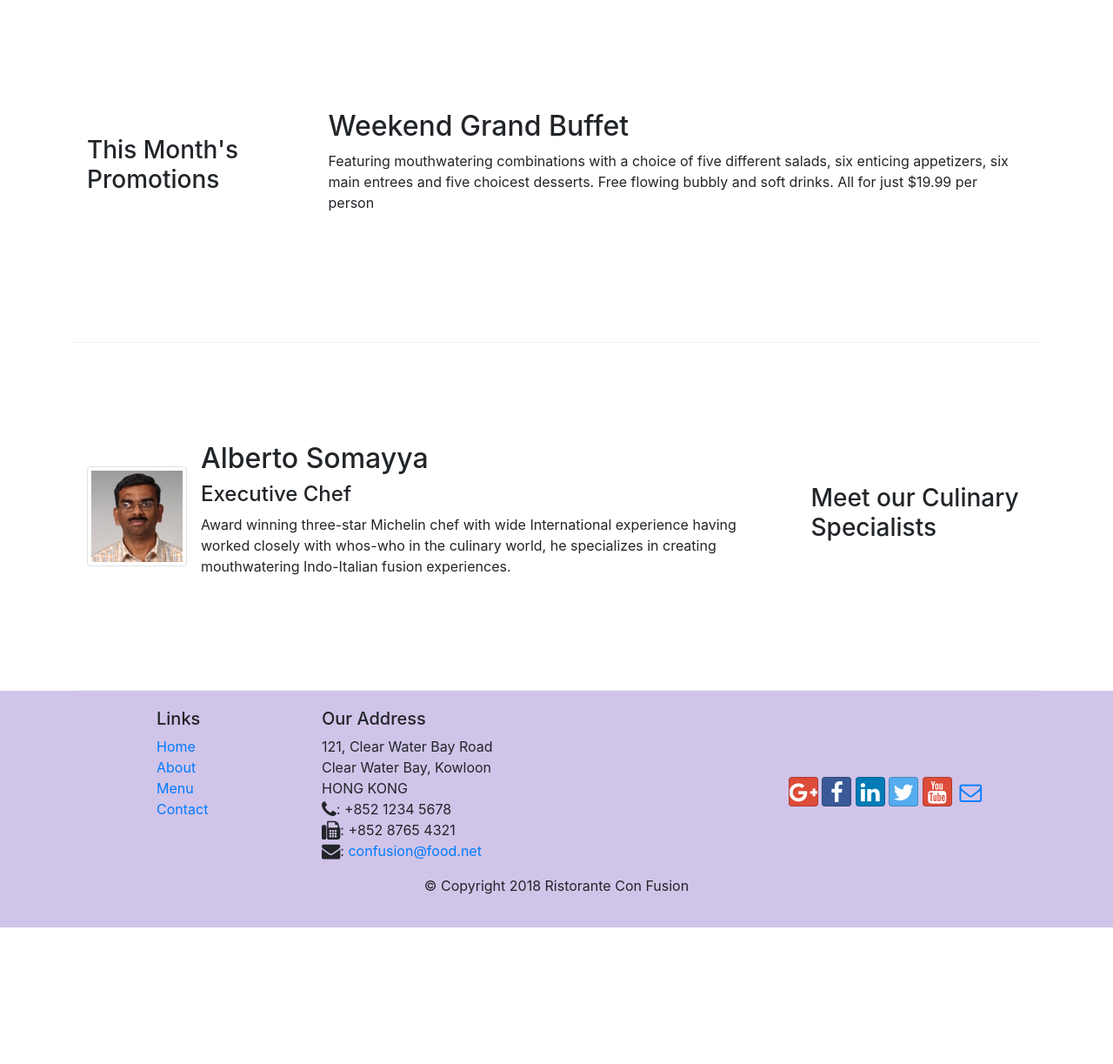
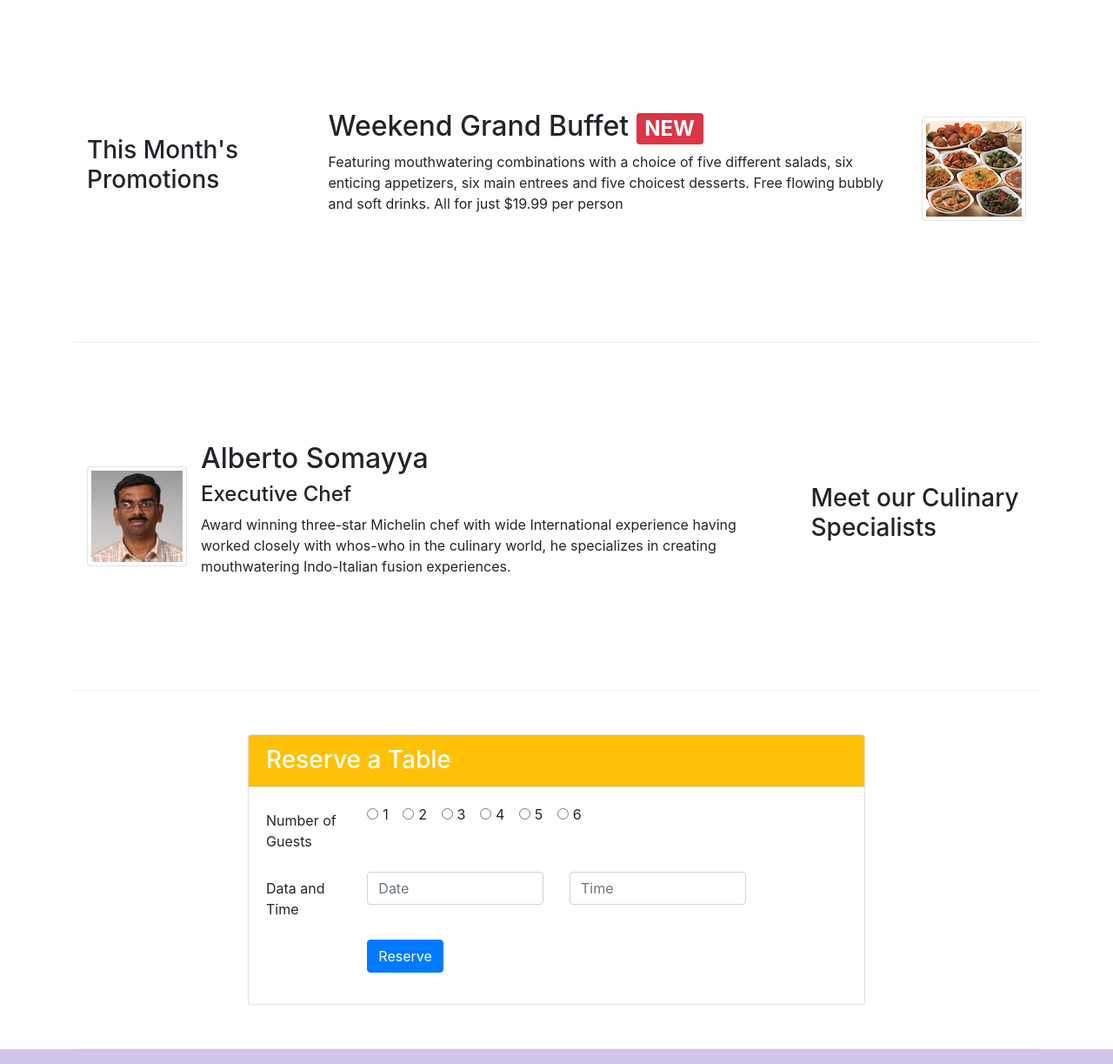
Before and after one commit to gohzenhao/full-stack-web-development-react, a website: page index.html in a window 1280 px wide. Shown: the part 740-1963 px from the top of the page at 87% size. Before the commit the page ends 1806 px from the top, so only its background shows below. Drawn offline with nearby package versions, Linux system fonts and the light colour scheme.

Commit message:
assignment 2 done

```diff
--- a/index.html
+++ b/index.html
@@ -40,8 +40,11 @@
                     <h1>Ristorante con Fusion</h1>
                     <p>We take inspiration from the World's best cuisines, and create a unique fusion experience. Our lipsmacking creations will tickle your culinary senses!</p>
                 </div>
-                <div class="col-12 col-sm align-self-center">
+                <div class="col-12 col-sm-3 align-self-center text-center">
                     <img src="img/logo.png" class="img-fluid">
+                </div>
+                <div class="col-12 col-sm-3 align-self-center text-center">
+                    <a class="btn btn-warning btn-sm btn-block" href="#ReservationForm">Reserve Table</a>
                 </div>
             </div>
         </div>
@@ -73,8 +76,13 @@
                 <h3>This Month's Promotions</h3>
             </div>
             <div class="col col-sm col-md">
-                <h2>Weekend Grand Buffet</h2>
-                <p>Featuring mouthwatering combinations with a choice of five different salads, six enticing appetizers, six main entrees and five choicest desserts. Free flowing bubbly and soft drinks. All for just $19.99 per person </p>
+                <div class="media">
+                    <div class="media-body">
+                        <h2 class="mt-0">Weekend Grand Buffet  <span class="badge badge-danger">NEW</span></h2>
+                        <p class="d-none d-sm-block">Featuring mouthwatering combinations with a choice of five different salads, six enticing appetizers, six main entrees and five choicest desserts. Free flowing bubbly and soft drinks. All for just $19.99 per person </p>
+                    </div>
+                    <img class="d-flex ml-3 img-thumbnail align-self-center" src ="img/buffet.png" alt="buffet">
+                </div>
             </div>
         </div>
 
@@ -94,6 +102,62 @@
                             whos-who in the culinary world, he specializes in
                             creating mouthwatering Indo-Italian fusion experiences.
                             </p>
+                    </div>
+                </div>
+            </div>
+        </div>
+        <div class="row row-content align-items-center">
+            <div class="col-sm-2"></div>
+            <div class="col-12 col-sm-8">
+                <div class="card" id="ReservationForm">
+                    <h3 class="card-header bg-warning text-white">Reserve a Table</h3>
+                    <div class="card-body">
+                        <form>
+                            <div class="form-group row">
+                              <label for="radioOptions" class="col-12 col-sm-2 col-form-label">Number of Guests</label>
+                              <div class="col-12 col-sm-10">
+                                <div class="form-check form-check-inline" id="radioOptions">
+                                    <input class="form-check-input" type="radio" name="inlineRadioOptions" id="inlineRadio1" value="option1">
+                                    <label class="form-check-label" for="inlineRadio1">1</label>
+                                  </div>
+                                  <div class="form-check form-check-inline">
+                                    <input class="form-check-input" type="radio" name="inlineRadioOptions" id="inlineRadio2" value="option2">
+                                    <label class="form-check-label" for="inlineRadio2">2</label>
+                                  </div>
+                                  <div class="form-check form-check-inline">
+                                    <input class="form-check-input" type="radio" name="inlineRadioOptions" id="inlineRadio2" value="option2">
+                                    <label class="form-check-label" for="inlineRadio2">3</label>
+                                  </div>
+                                  <div class="form-check form-check-inline">
+                                    <input class="form-check-input" type="radio" name="inlineRadioOptions" id="inlineRadio2" value="option2">
+                                    <label class="form-check-label" for="inlineRadio2">4</label>
+                                  </div>
+                                  <div class="form-check form-check-inline">
+                                    <input class="form-check-input" type="radio" name="inlineRadioOptions" id="inlineRadio2" value="option2">
+                                    <label class="form-check-label" for="inlineRadio2">5</label>
+                                  </div>
+                                  <div class="form-check form-check-inline">
+                                    <input class="form-check-input" type="radio" name="inlineRadioOptions" id="inlineRadio2" value="option2">
+                                    <label class="form-check-label" for="inlineRadio2">6</label>
+                                  </div>
+                              </div>
+                            </div>
+                            <div class="form-group row">
+                              <label for="#" class="col-12 col-sm-2 col-form-label">Data and Time</label>
+                              <div class="col-12 col-sm-4">
+                                <input type="text" class="form-control" id="inputDate" placeholder="Date">
+                              </div>
+                              <div class="col-12 col-sm-4">
+                                <input type="text" class="form-control" id="inputTime" placeholder="Time">
+                              </div>
+                            </div>
+                            <div class="form-group row">
+                                <div class="col-sm-2"></div>
+                                <div class="col-12 col-sm-10">
+                                    <button type="button" class="btn btn-primary">Reserve</button>
+                                </div>
+                            </div>
+                          </form>
                     </div>
                 </div>
             </div>
```
